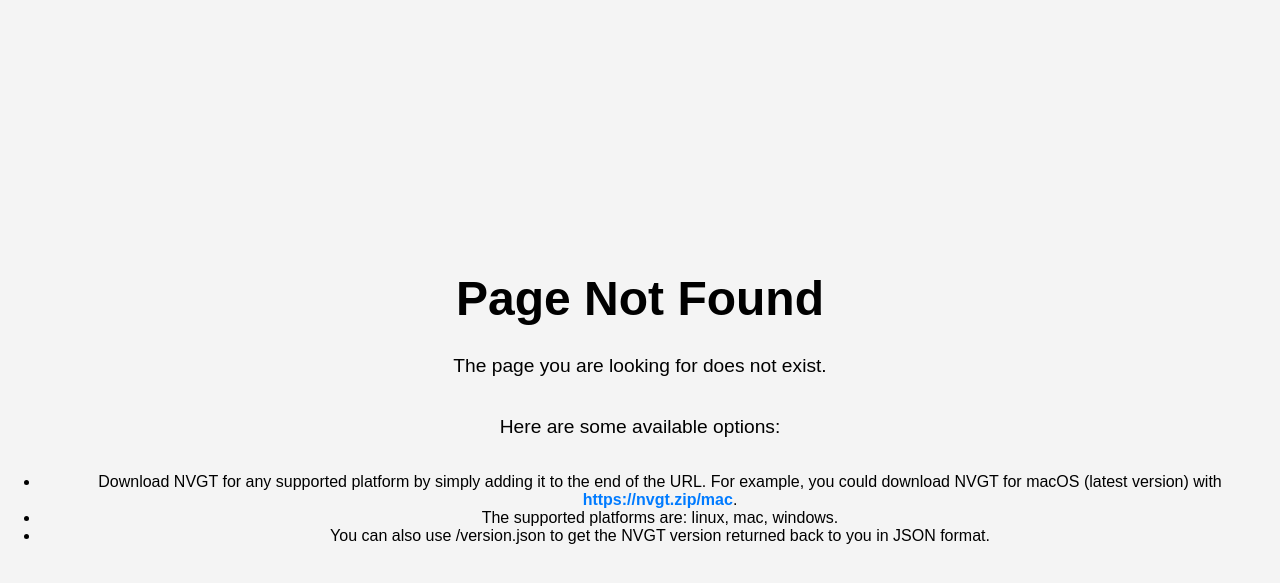
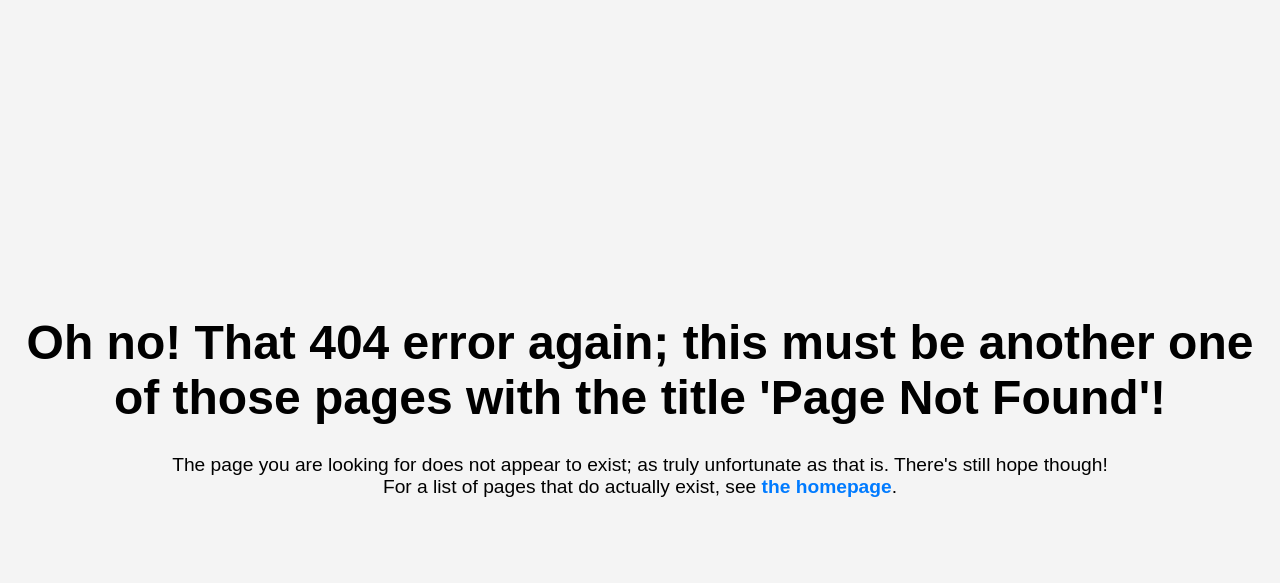
Before and after one commit to braillescreen/nvgt.zip, a Flask app: page /1 in a window 1280 px wide. Shown: the top 583 px of the page. Run offline with Flask 3, Linux system fonts and the light colour scheme; data that the repository does not hold is empty.

Commit message:
- Various improvements to infrastructure; - Not quite working function for downloading NVGT dev builds.

```diff
--- a/app.py
+++ b/app.py
@@ -5,9 +5,6 @@ app = Flask(__name__)
 base_url = "https://nvgt.gg"
 
 def get_nvgt_version() -> str:
-	"""
-	Get the latest version from NVGT server.
-	"""
 	try:
 		response = requests.get(f"{base_url}/downloads/latest_version")
 		response.raise_for_status()
@@ -45,5 +42,9 @@ def get_extension(platform: str) -> str:
 def return_nvgt_version(version = get_nvgt_version()):
 	return jsonify({"version": version})
 
+@app.route("/<platform>dev")
+def download_dev(platform):
+	if not ["linuxdev", "macdev", "windev"] in platform: return render_template("404.html")
+
 if __name__ == "__main__":
 	app.run(host="0.0.0.0", debug=False, port=3105)
--- a/templates/404.html
+++ b/templates/404.html
@@ -37,13 +37,8 @@
 </head>
 
 <body>
-	<h1>Page Not Found</h1>
-		<p>The page you are looking for does not exist.</p>
-		<p>Here are some available options:</p>
-		<ul>
-			<li>Download NVGT for any supported platform by simply adding it to the end of the URL. For example, you could download NVGT for macOS (latest version) with <a href="https://nvgt.zip/mac">https://nvgt.zip/mac</a>.</li>
-			<li>The supported platforms are: linux, mac, windows.</li>
-			<li>You can also use /version.json to get the NVGT version returned back to you in JSON format.</li>
-		</ul>
+	<h1>Oh no! That 404 error again; this must be another one of those pages with the title 'Page Not Found'!</h1>
+		<p>The page you are looking for does not appear to exist; as truly unfortunate as that is. There's still hope though!<br>
+		For a list of pages that do actually exist, see <a href="/">the homepage</a>.</p>
 	</body>
 </html>
```
Also changed, not shown: templates/index.html (+6 -3 lines).
